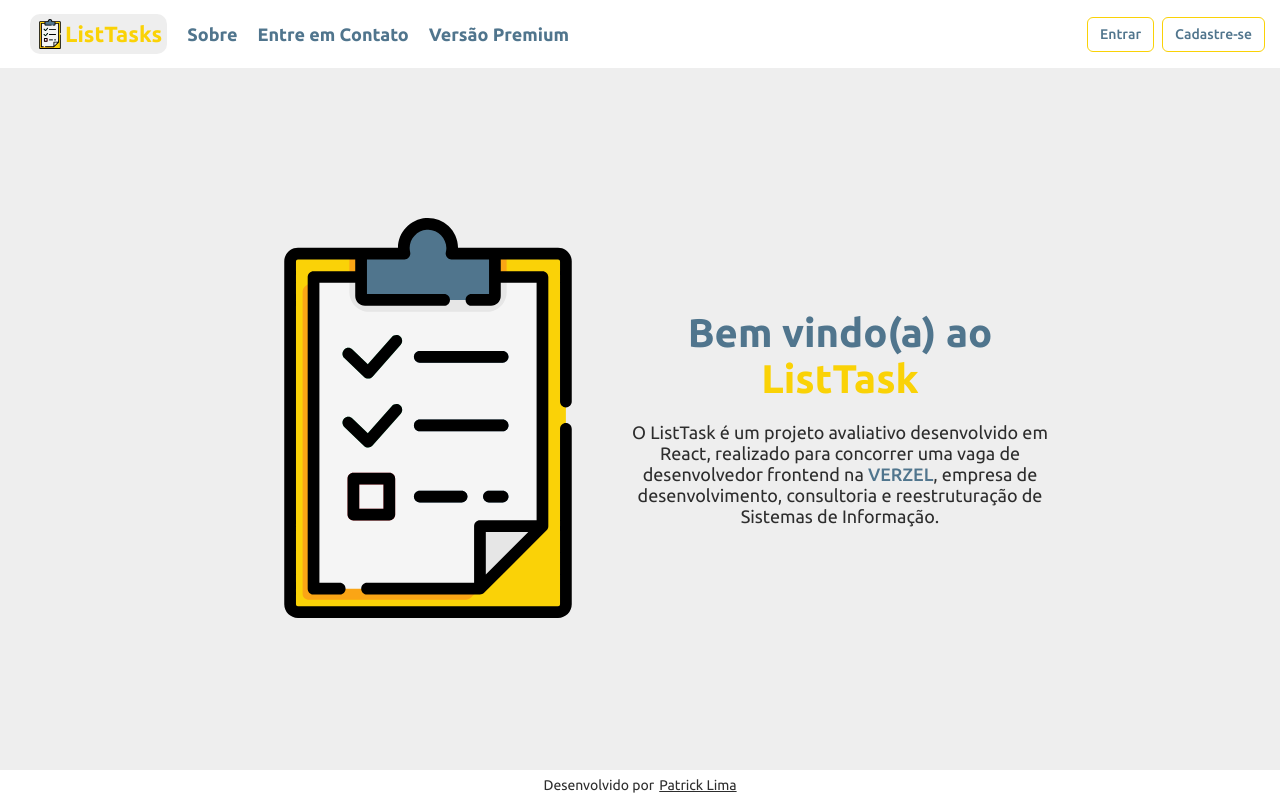
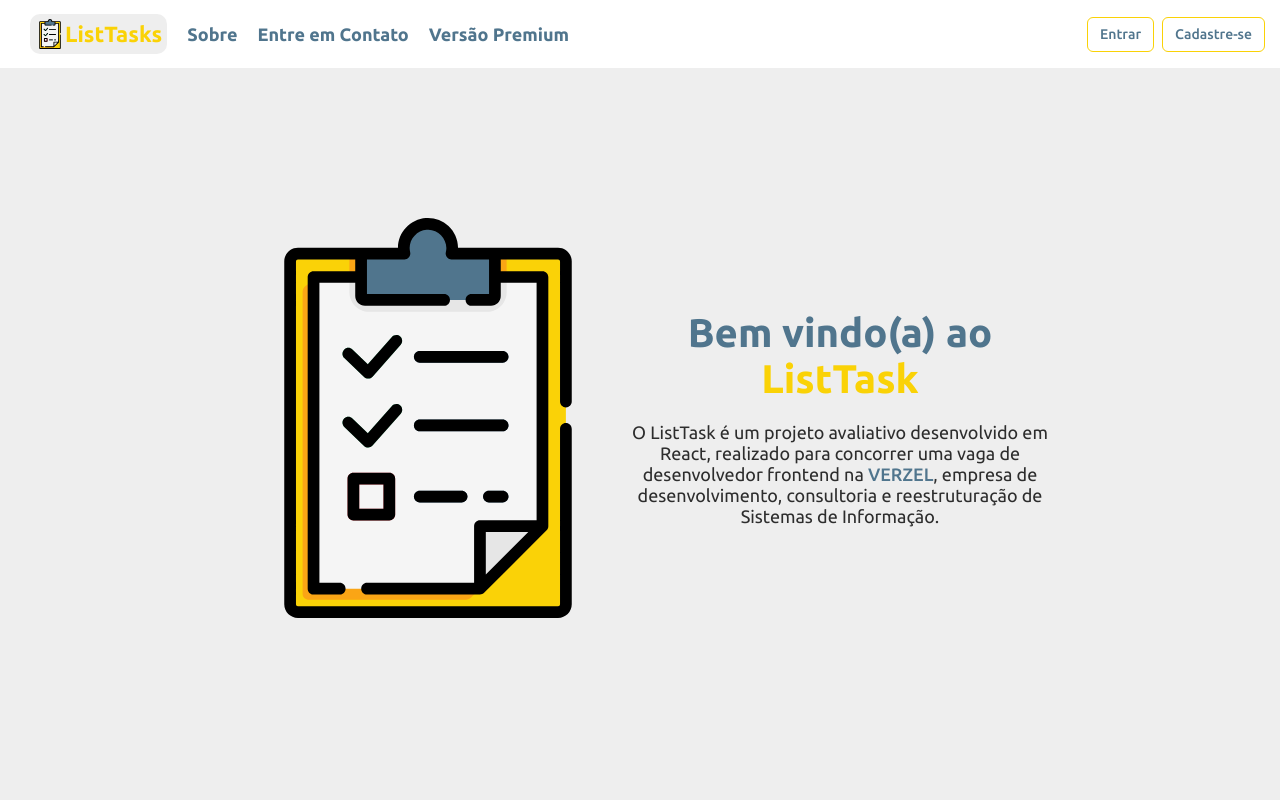
Before and after one commit to patrickhl94/Avalicao_Verzel_React, a React (Create React App) app: page / in a window 1280 px wide. Built offline with nearby package versions, Linux system fonts and the light colour scheme.

Commit message:
Updated App.js

```diff
--- a/src/App.js
+++ b/src/App.js
@@ -9,9 +9,6 @@ import Routes from './routes';
 import { store, persistor } from './store';
 
 import Header from './components/Header';
-import Footer from './components/Footer';
-
-// import { Container } from './styles';
 
 const App = () => {
   return (
@@ -20,7 +17,6 @@ const App = () => {
         <BrowserRouter>
           <Header />
           <Routes />
-          <Footer />
 
           <GlobalStyle />
         </BrowserRouter>
```
